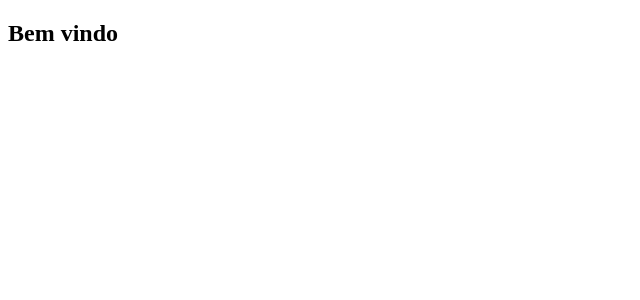
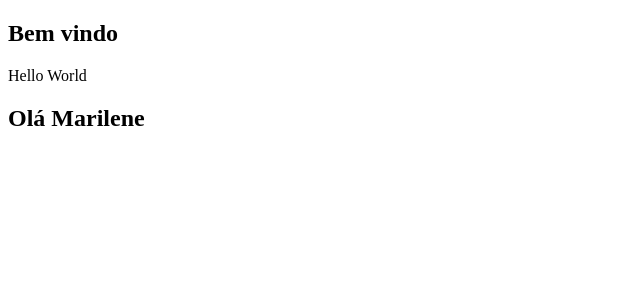
Before and after one commit to Israel-Ferreira/next-spring, a Next.js app in the folder vendas-app/: page / in a window 1280 px wide. Shown: the top 300 px of the page, without its empty margins (0-640 px from the left). Built offline with nearby package versions, Linux system fonts and the light colour scheme.

Commit message:
Overview Components

```diff
--- /dev/null
+++ b/vendas-app/src/components/meu-componente.tsx
@@ -0,0 +1,26 @@
+import React, { Fragment, useState } from 'react'
+
+
+interface MensagemProps {
+    mensagem: string
+}
+
+
+const Mensagem = (props: MensagemProps) => (
+    <Fragment>
+        <h2>{props.mensagem}</h2>
+    </Fragment>
+)
+
+const MeuComponente : React.FC =  () => {
+    const [message, setMessage]  = useState("Hello World")
+
+    return (
+        <div className="MeuComponente">
+            <p>{message}</p>
+            <Mensagem mensagem="Olá Marilene" />
+        </div>
+    )
+}
+
+export default MeuComponente
--- a/vendas-app/src/pages/index.tsx
+++ b/vendas-app/src/pages/index.tsx
@@ -1,5 +1,6 @@
 import type { NextPage } from 'next'
 import Head from 'next/head'
+import MeuComponente from '../components/meu-componente'
 
 
 
@@ -14,6 +15,7 @@ const Home: NextPage = () => {
 
       <main>
         <h2>Bem vindo</h2>
+        <MeuComponente />
       </main>
     </div>
   )
```
